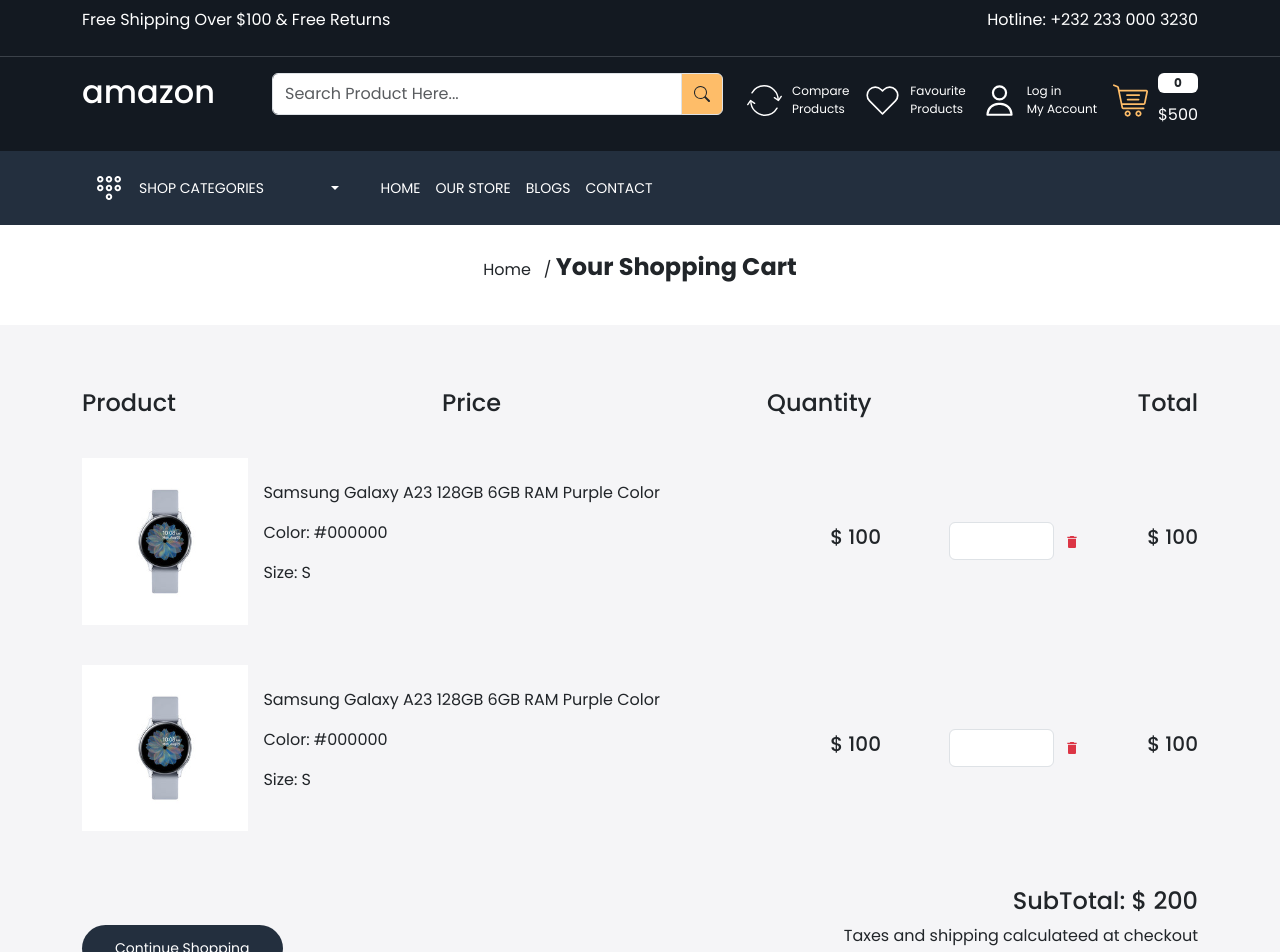
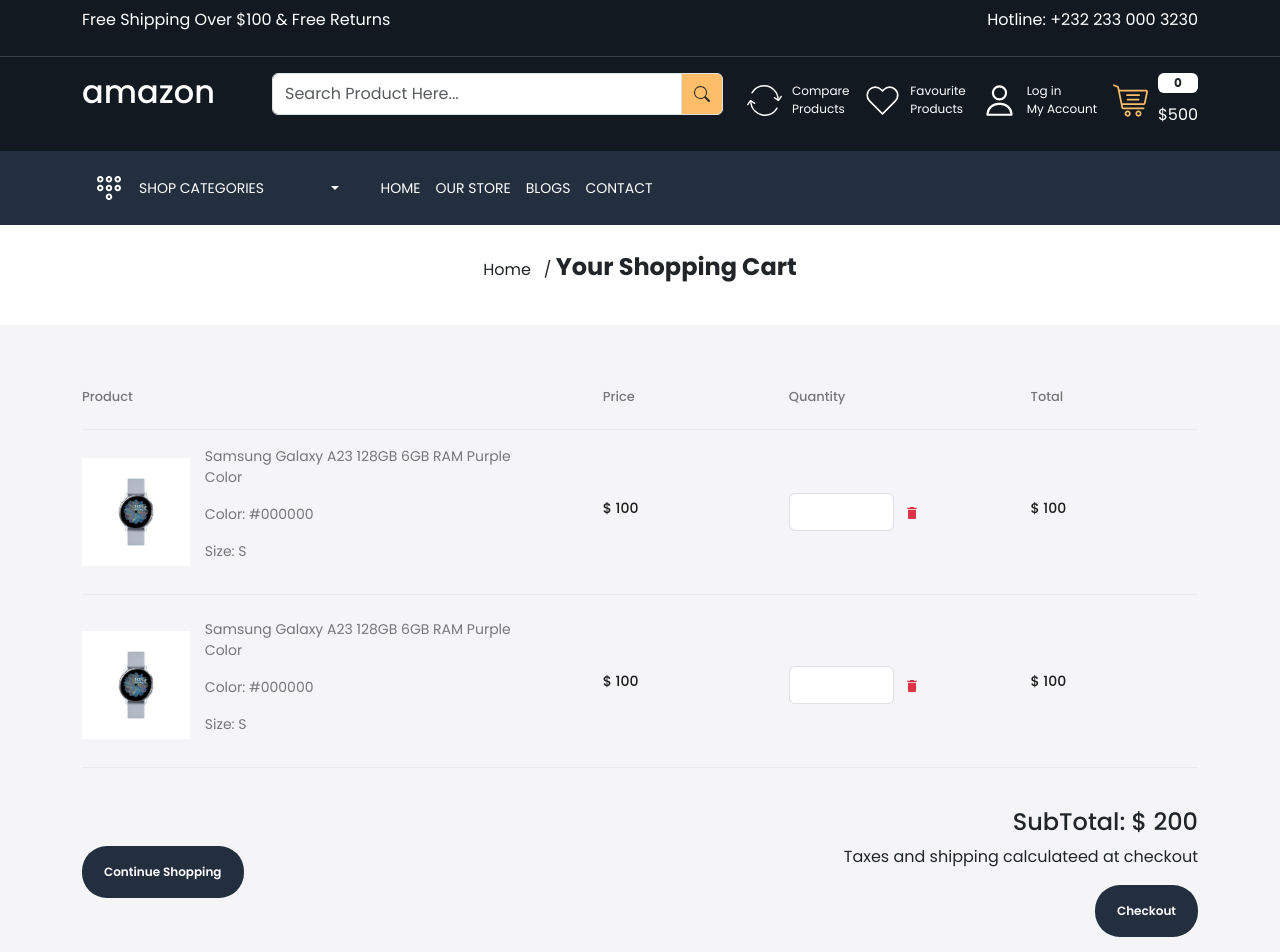
Before and after one commit to OsimFavour/amazon.com, a React (Create React App) app: page /cart in a window 1280 px wide. Shown: the top 952 px of the page. Built offline with nearby package versions, Linux system fonts and the light colour scheme.

Commit message:
Update UI App style

```diff
--- a/src/App.css
+++ b/src/App.css
@@ -83,8 +83,9 @@
 .button {
   background-color: var(--color-232f3e);
   color: #fff;
-  font-size: 14px;
-  padding: 13px 33px;
+  font-size: 12px;
+  padding: 17px 22px;
+  font-weight: 600;
   border-radius: 25px;
 }
 
@@ -700,6 +701,12 @@
   margin-top: 15px;
 }
 
+.main-product {
+  padding: 20px;
+  background-color: #fff;
+  border-radius: 20px;
+}
+
 .main-product-image {
   padding: 5px;
   background-color: #fff;
@@ -716,10 +723,11 @@
 }
 
 .main-product-image .js-image-zoom__zoomed-image {
-  left: 230px;
+  left: 40px;
   padding: 10px;
   background-color: #fff;
   border-radius: 20px;
+  z-index: 1000;
 }
 
 .other-product-images {
@@ -741,7 +749,7 @@
 }
 
 .main-product-details {
-  padding: 20px;
+  padding: 30px;
   background-color: #fff;
   border-radius: 10px;
 }
@@ -769,11 +777,16 @@
   font-size: 13px;
 }
 
+.main-product-details a {
+  font-size: 14px;
+  color: var(--color-777777);
+}
+
 .product-listing {
   display: flex;
   gap: 10px;
   align-items: center;
-  margin: 10px 0px;
+  margin-bottom: 10px;
 }
 
 .product-heading {
@@ -947,12 +960,13 @@
   color: var(--color-1c1c1b);
 }
 
-.auth-card .signup {
+.signup {
   background-color: var(--color-febd69);
   color: var(--color-131921);
+  border: none;
 }
 
-.auth-card .signup:hover {
+.signup:hover {
   background-color: var(--color-131921);
   color: #fff;
 }
@@ -971,3 +985,77 @@
 }
 
 /* POLICY PAGE END */
+
+
+/* ----------------------------------------------- */
+
+
+/* CART PAGE START */
+
+.cart-header,
+.cart-data {
+  border-bottom: 1px solid #eaeaea;
+}
+
+.cart-header h4 {
+  font-size: 13px;
+  color: var(--color-777777);
+}
+
+.cart-col-1 {
+  width: 40%;
+}
+
+.cart-col-1 p {
+  color: var(--color-777777);
+  font-size: 14px;
+}
+
+.cart-col-2 {
+  width: 10%;
+}
+
+.cart-col-3 {
+  width: 15%;
+}
+
+.cart-col-4 {
+  width: 15%;
+}
+
+.cart-data h5.price {
+  font-size: 14px;
+  color: var(--color-1c1c1b);
+}
+
+/* CART PAGE END */
+
+
+/* ----------------------------------------------- */
+
+
+/* CHECKOUT PAGE START */
+
+.breadcrumb-item a {
+  color: var(--color-777777);
+}
+
+/* CHECKOUT PAGE END */
+
+
+/* ----------------------------------------------- */
+
+
+/* SHIPPING PAGE START */
+
+.total {
+  font-size: 14px;
+  color: var(--color-1c1c1b);
+}
+
+.total-price {
+  font-size: 16px;
+  color: var(--color-777777);
+}
+
+/* SHIPPING PAGE END */
```
